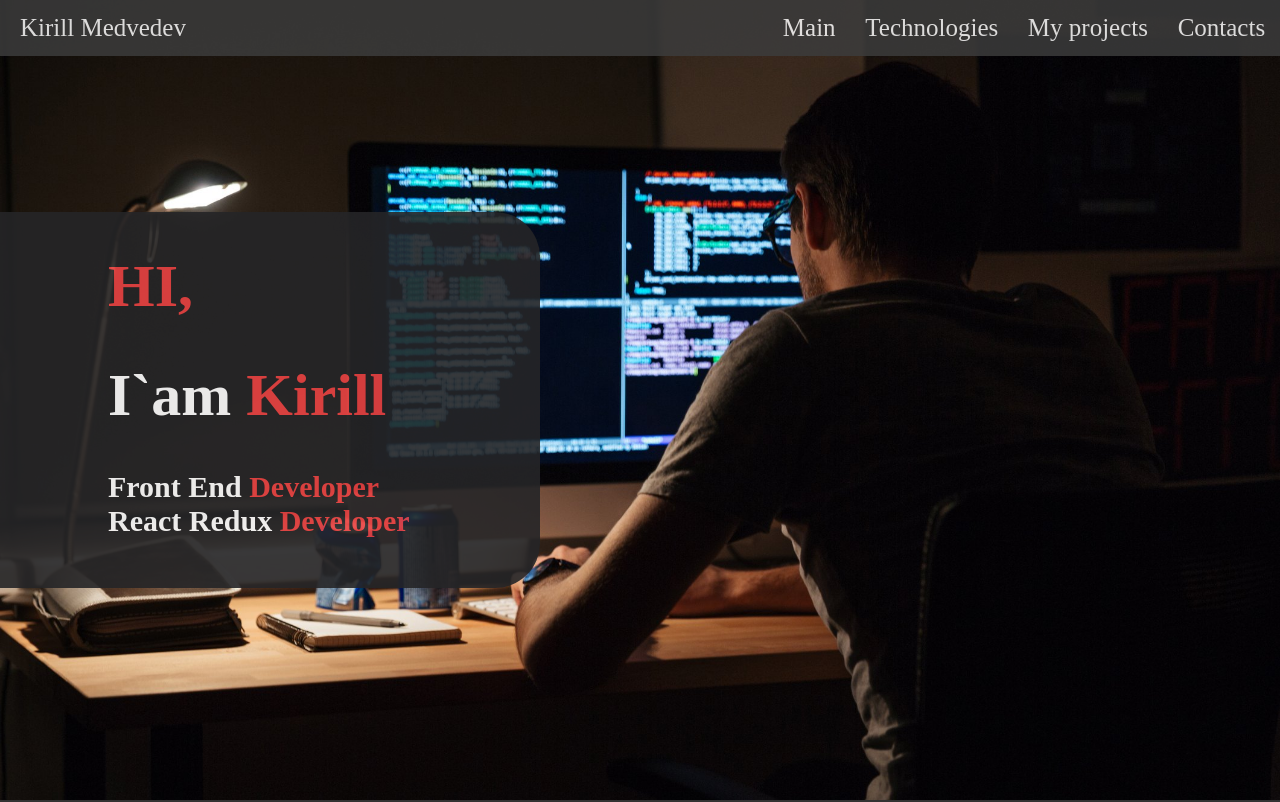
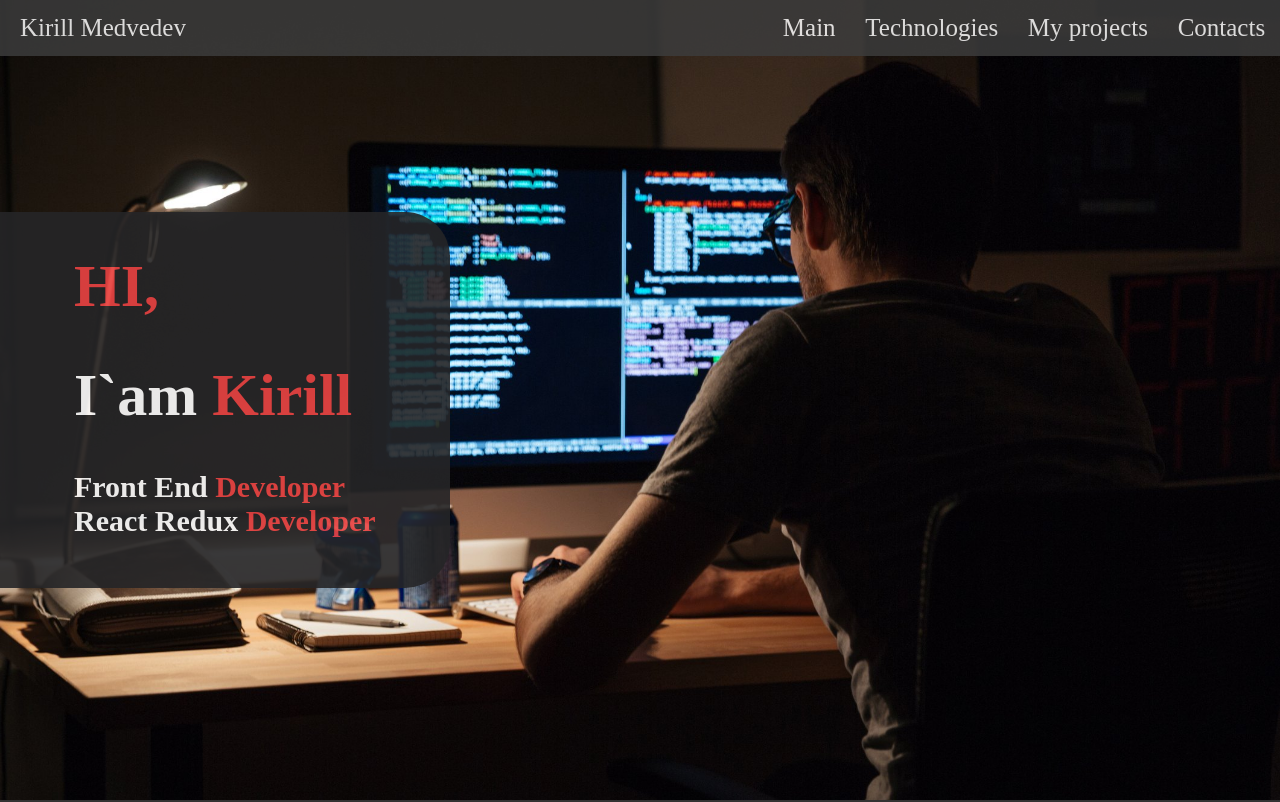
Before and after one commit to Kiri1111/my-portfolio, a React (Create React App) app: page / in a window 1280 px wide. Shown: the top 802 px of the page. Built offline with nearby package versions, Linux system fonts and the light colour scheme; a web font is replaced by a local one.

Commit message:
step 2 complete

```diff
--- a/src/main/Main.module.scss
+++ b/src/main/Main.module.scss
@@ -10,8 +10,8 @@
     //width: 38vw;
     font-family: 'Calligraffitti', cursive;
     padding-bottom: 50px;
-    padding-left: 130px;
-    padding-right: 130px;
+    padding-left: 96px;
+    padding-right: 74px;
     border-bottom-right-radius: 45px;
     border-top-right-radius: 45px;
     position: relative;
```
